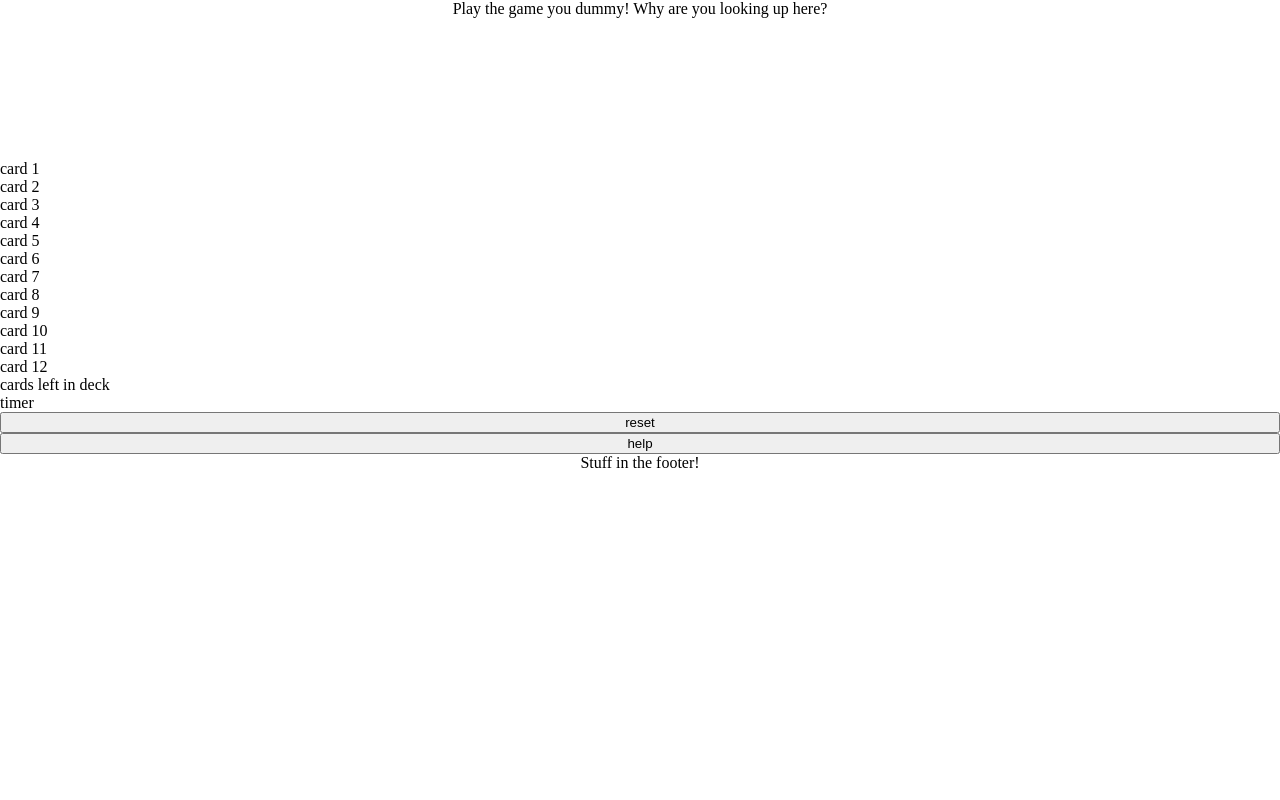
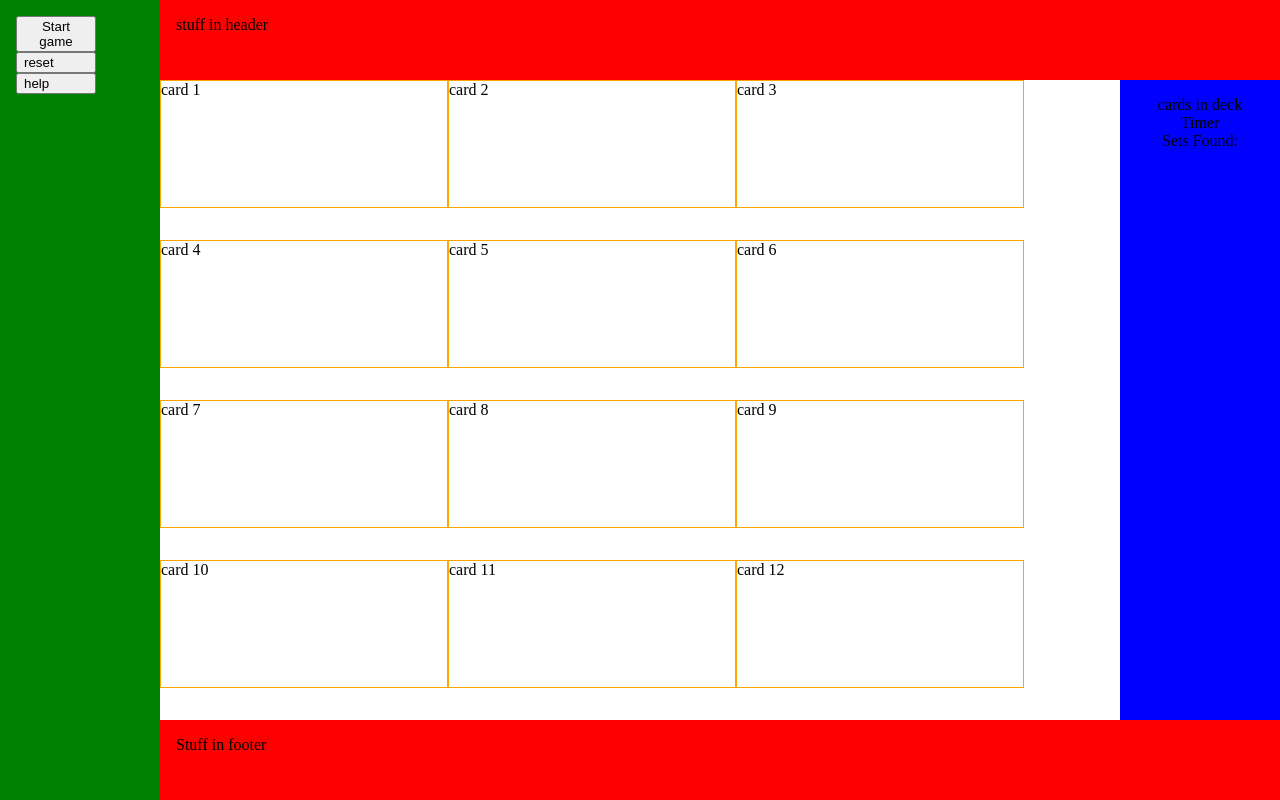
Before and after one commit to rarebit3/222_project1, a plain HTML site: page game.html in a window 1280 px wide. Drawn offline with Linux system fonts and the light colour scheme.

Commit message:
starting deal logic

```diff
--- a/game.html
+++ b/game.html
@@ -9,7 +9,14 @@
     <title>SET: Play!</title>
 </head>
 <body>
-    <header>Play the game you dummy! Why are you looking up here?</header>
+    <nav class="col-1">
+        <button onclick="startGame()">Start game</button>
+        <button onclick="resetGame()">reset</button>
+        <button onclick="findSt()">help</button>
+    </nav>
+    <div class="col-2">
+        <header>stuff in header</header>
+      <main class="content">
         <div class="cardContainer">
             <div class="card" id="c1">card 1</div>
             <div class="card" id="c2">card 2</div>
@@ -24,13 +31,13 @@
             <div class="card" id="c11">card 11</div>
             <div class="card" id="c12">card 12</div>
         </div>
-    <div class="menu">
-        <div>cards left in deck</div>
-        <div>timer</div>
-        <button>reset</button>
-        <button>help</button>
-
+        <aside>
+          <div id="cardsRemaining">cards in deck</div>
+          <div id="timer">Timer</div>
+          <div id="setsFound">Sets Found: </div>
+        </aside>
+      </main>
+        <footer>Stuff in footer</footer>
     </div>
-    <footer>Stuff in the footer!</footer>
   </body>
   </html>
--- a/script.js
+++ b/script.js
@@ -27,3 +27,8 @@ let deck = [
     {color: purple, shape: squiggle, number: 2},
     {color: purple, shape: squiggle, number: 3}
     ]
+
+function startGame() {
+    let index = Math.floor(Math.random()) * deck.length
+    let card = deck[index]
+}
--- a/style.css
+++ b/style.css
@@ -1,41 +1,59 @@
+
+  * {
+    box-sizing: border-box;
+  }
   body {
     display: flex;
     min-height: 100vh;
-    flex-direction: column;
+    flex-direction: row;
     margin: 0;
   }
+  button {
+      display: flex;
+      flex-direction: column;
+      width: 10vh;
+  }
+  .card {
+      height: 20%;
+      width: 30%;
+      border: 1px solid orange;
+    }
 
+  .col-1 {
+    justify-content: center;
+    align-items: center;
+    background: green;
+    flex: 1;
+    max-width: 20vh;
+  }
+  .col-2 {
+    display: flex;
+    flex-direction: column;
+    flex: 5;
+    flex-wrap: wrap;
+  }
+  .content {
+    display: flex;
+    flex-direction: row;
+  }
   .cardContainer {
     display: flex;
-    flex-direction: column;
-    justify-content: space-evenly;
-    width: 80vh;
-
+    flex: 3;
+    min-height: 80vh;
+    flex-wrap: wrap;
   }
-
-#card {
+  .content > aside {
     display: flex;
     flex-direction: column;
-    justify-content: space-evenly;
-
+    align-items: center;
+    background: blue;
+    flex: 1;
+    max-width: 20vh;
   }
-
-footer {
-    display: flex;
-    flex-direction: row-reverse;
-    justify-content: center;
-    height: 20vh;
+  header, footer {
+    background: red;
+    height: 10vh;
   }
-
-header {
-    display: flex;
-    flex-direction: row;
-    justify-content: center;
-    height: 20vh;
+  header, footer, article, nav, aside {
+    padding: 1em;
   }
-
-.menu {
-    display: flex;
-    flex-direction: column;
-    justify-content: right;
-}
```
Also changed, not shown: 1 other file. Lines whose indentation alone changed are shown as unchanged.
